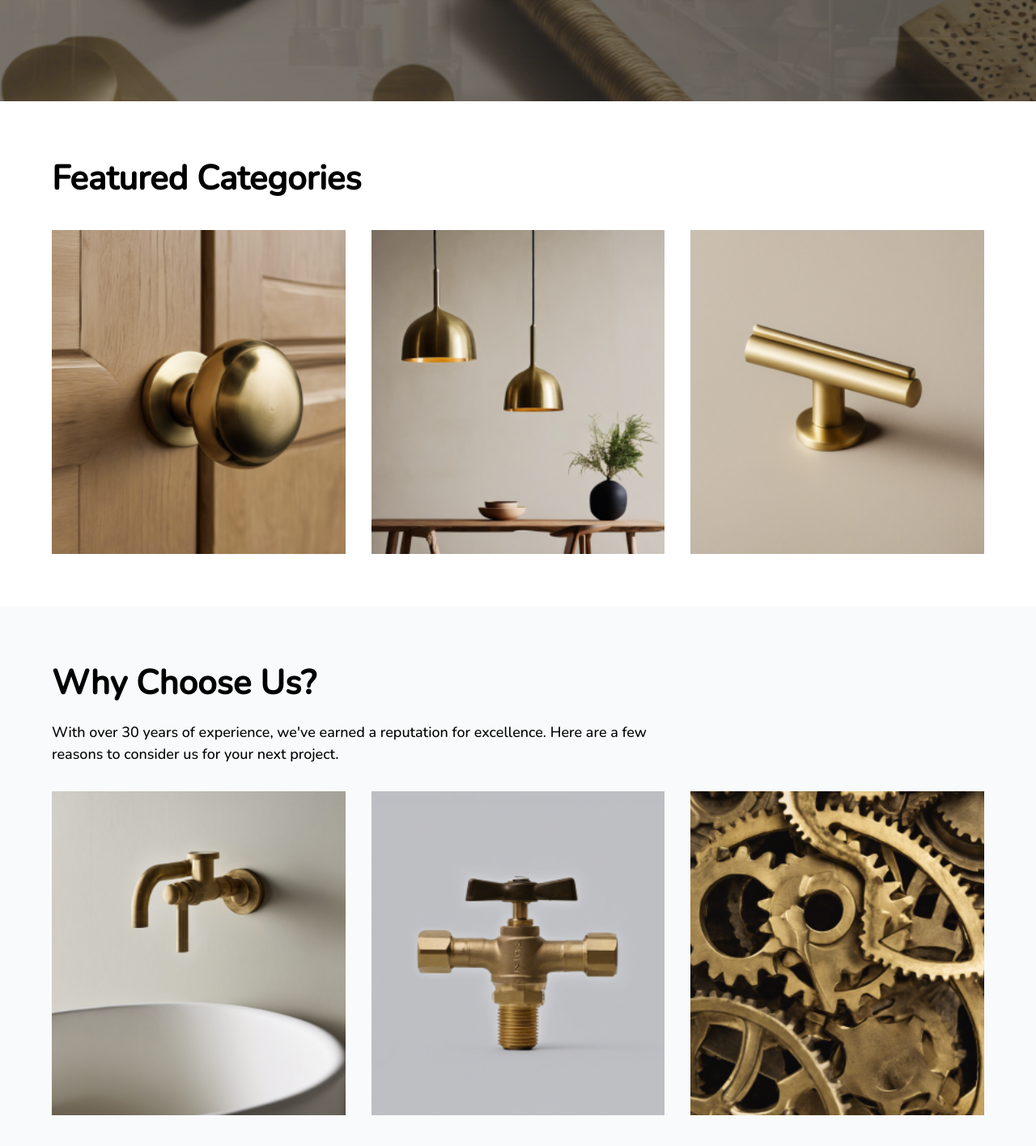
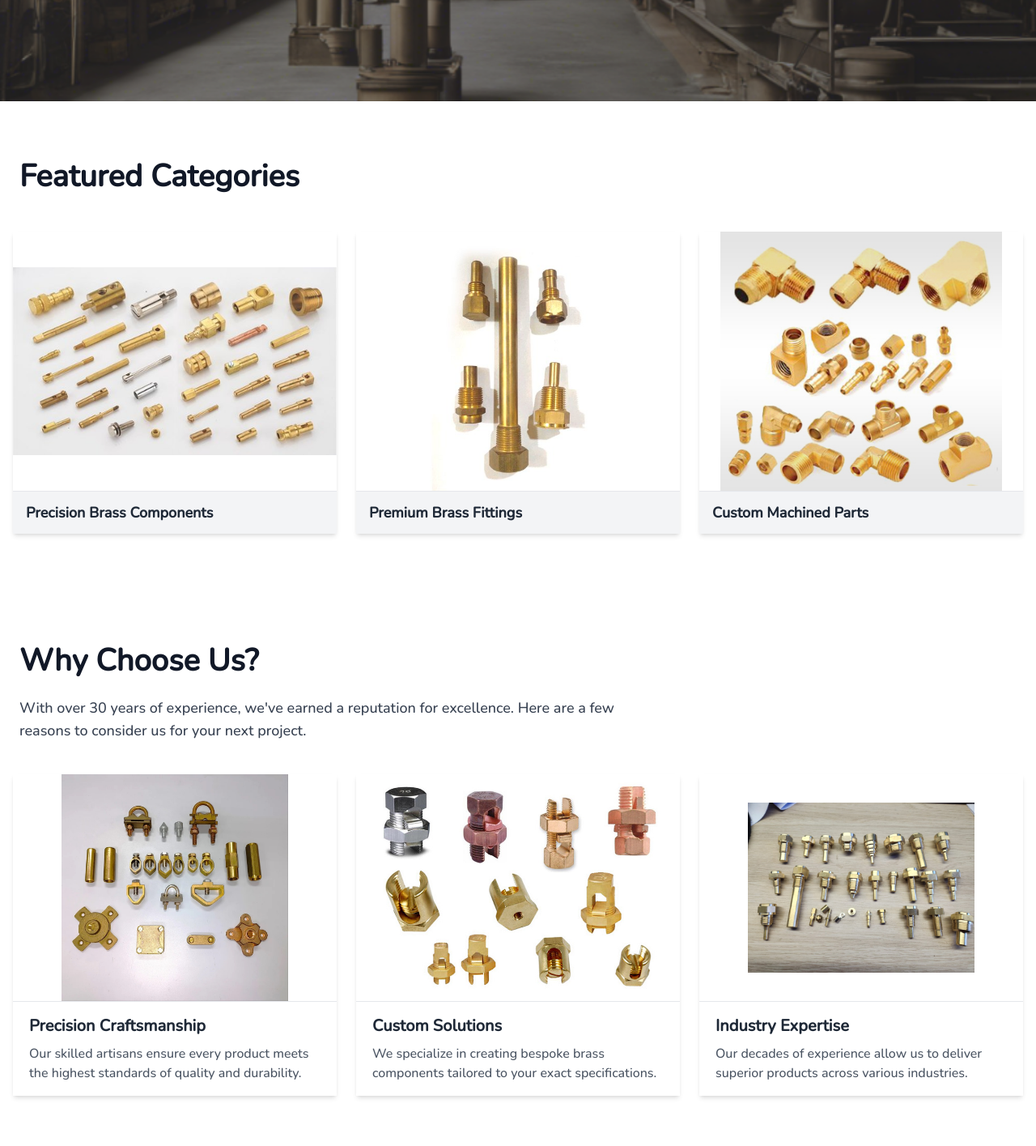
Before and after one commit to Priyeshchikhaliya/Varudi-brass, a React (Vite) app: page /home in a window 1280 px wide. Shown: the part 740-2155 px from the top of the page at 81% size. Built offline with nearby package versions, Linux system fonts and the light colour scheme.

Commit message:
home page products added

```diff
--- a/src/pages/Home.jsx
+++ b/src/pages/Home.jsx
@@ -4,12 +4,12 @@ import Layout from "../Layout/Layout";
 import { Link } from "react-router-dom";
 import section1 from "../assets/section1.png";
 import section1_1 from "../assets/section1_1.png";
-import section2_1 from "../assets/section2_1.png";
-import section2_2 from "../assets/section2_2.png";
-import section2_3 from "../assets/section2_3.png";
-import section3_1 from "../assets/section3_1.png";
-import section3_2 from "../assets/section3_2.png";
-import section3_3 from "../assets/section3_3.png";
+import section2_1 from "../assets/products/transformer-fittings/Products/2.jpg";
+import section2_2 from "../assets/products/brass-auto-parts/Products/8.jpg";
+import section2_3 from "../assets/products/sanatory-components/Products/2.jpeg";
+import section3_1 from "../assets/products/electrical-components/Products/3.jpg";
+import section3_2 from "../assets/products/electrical-components/Products/6.jpg";
+import section3_3 from "../assets/products/brass-auto-parts/Products/4.jpg";
 import section4 from "../assets/section4.png";
 
 function Home() {
@@ -92,68 +92,150 @@ function Home() {
             </div>
           </div>
         </div>
-
-        {/* Section 2 */}
-        <div className="w-full flex flex-col justify-center bg-white px-4 md:px-8 lg:px-16 py-16">
-          <h2 className="text-[28px] sm:text-[42px] font-bold text-black mb-8">
+        {/* Featured Categories Section */}
+        <div className="w-full px-2 sm:px-4 py-12 md:py-16">
+          <div className="w-full max-w-screen-2xl mx-auto">
+            <h2 className="text-[28px] sm:text-[38px] font-bold text-gray-900 mb-10 px-2">
               Featured Categories
             </h2>
-          <div className="grid grid-cols-1 sm:grid-cols-2 md:grid-cols-3 gap-8 justify-items-center">
-            <div className="w-full h-[300px] md:h-[400px] cursor-pointer transition-all duration-200 transform hover:scale-105">
+            <div className="grid grid-cols-1 sm:grid-cols-2 lg:grid-cols-3 gap-4 md:gap-6">
+              {/* Category Card 1 */}
+              <Link to="/products/Transformer%20fittings">
+                <div className="group overflow-hidden shadow-md hover:shadow-xl transition-all duration-300 cursor-pointer">
+                  <div className="h-[280px] md:h-[320px] overflow-hidden">
                     <img
                       src={section2_1}
-                alt="High-quality Brass Products"
-                className="w-full h-full object-cover"
+                      alt="Precision Brass Components"
+                      className="w-full h-full object-contain transform group-hover:scale-105 transition-transform duration-500"
                     />
                   </div>
-            <div className="w-full h-[300px] md:h-[400px] cursor-pointer transition-all duration-200 transform hover:scale-105">
+                  <div className="px-4 py-3 bg-gray-100 border-t border-gray-200">
+                    <h3 className="text-lg font-semibold text-gray-800">
+                      Precision Brass Components
+                    </h3>
+                  </div>
+                </div>
+              </Link>
+
+              {/* Category Card 2 */}
+              <Link to="/products/Brass%20auto%20parts">
+                <div className="group overflow-hidden shadow-md hover:shadow-xl transition-all duration-300 cursor-pointer">
+                  <div className="h-[280px] md:h-[320px] overflow-hidden">
                     <img
                       src={section2_2}
-                alt="Custom Brass Fittings"
-                className="w-full h-full object-cover"
+                      alt="Premium Brass Fittings"
+                      className="w-full h-full object-contain transform group-hover:scale-105 transition-transform duration-500"
                     />
                   </div>
-            <div className="w-full h-[300px] md:h-[400px] cursor-pointer transition-all duration-200 transform hover:scale-105">
+                  <div className="px-4 py-3 bg-gray-100 border-t border-gray-200">
+                    <h3 className="text-lg font-semibold text-gray-800">
+                      Premium Brass Fittings
+                    </h3>
+                  </div>
+                </div>
+              </Link>
+
+              {/* Category Card 3 */}
+              <Link to="/products/Sanatory%20components">
+                <div className="group overflow-hidden shadow-md hover:shadow-xl transition-all duration-300 cursor-pointer">
+                  <div className="h-[280px] md:h-[320px] overflow-hidden">
                     <img
                       src={section2_3}
-                alt="Decorative Brass Hardware"
-                className="w-full h-full object-cover"
+                      alt="Custom Machined Parts"
+                      className="w-full h-full object-contain transform group-hover:scale-105 transition-transform duration-500"
                     />
+                  </div>
+                  <div className="px-4 py-3 bg-gray-100 border-t border-gray-200">
+                    <h3 className="text-lg font-semibold text-gray-800">
+                      Custom Machined Parts
+                    </h3>
+                  </div>
+                </div>
+              </Link>
             </div>
           </div>
         </div>
 
-        {/* Section 3 */}
-        <div className="w-full flex flex-col justify-center bg-gray-50 px-4 md:px-8 lg:px-16 py-16">
-          <h2 className="text-[28px] sm:text-[42px] font-bold text-black mb-4">
+        {/* Why Choose Us Section */}
+        <div className="w-full px-2 sm:px-4 py-12 md:py-16">
+          <div className="w-full max-w-screen-2xl mx-auto">
+            <div className="px-2">
+              <h2 className="text-[28px] sm:text-[38px] font-bold text-gray-900 mb-4">
                 Why Choose Us?
               </h2>
-          <p className="text-[16px] sm:text-[18px] font-medium text-black max-w-[800px] mb-8">
-            With over 30 years of experience, we&apos;ve earned a reputation for
+              <p className="text-lg text-gray-700 mb-10 max-w-3xl">
+                With over 30 years of experience, we've earned a reputation for
                 excellence. Here are a few reasons to consider us for your next
                 project.
               </p>
-          <div className="grid grid-cols-1 sm:grid-cols-2 md:grid-cols-3 gap-8 justify-items-center">
-            <div className="w-full h-[300px] md:h-[400px] cursor-pointer transition-all duration-200 transform hover:scale-105">
+            </div>
+
+            <div className="grid grid-cols-1 sm:grid-cols-2 lg:grid-cols-3 gap-4 md:gap-6">
+              {/* Reason Card 1 */}
+              <Link to="/products/Electrical%20and%20Ground%20accessories">
+                <div className="bg-white overflow-hidden shadow-md hover:shadow-xl transition-all duration-300 cursor-pointer">
+                  <div className="h-[240px] md:h-[280px] overflow-hidden">
                     <img
                       src={section3_1}
-                alt="Quality Craftsmanship"
-                className="w-full h-full object-cover"
+                      alt="Precision Craftsmanship"
+                      className="w-full h-full object-contain"
                     />
                   </div>
-            <div className="w-full h-[300px] md:h-[400px] cursor-pointer transition-all duration-200 transform hover:scale-105">
+                  <div className="px-5 py-4 border-t border-gray-200">
+                    <h3 className="text-xl font-semibold text-gray-800 mb-2">
+                      Precision Craftsmanship
+                    </h3>
+                    <p className="text-gray-600">
+                      Our skilled artisans ensure every product meets the
+                      highest standards of quality and durability.
+                    </p>
+                  </div>
+                </div>
+              </Link>
+
+              {/* Reason Card 2 */}
+              <Link to="/products/Electrical%20and%20Ground%20accessories">
+                <div className="bg-white overflow-hidden shadow-md hover:shadow-xl transition-all duration-300 cursor-pointer">
+                  <div className="h-[240px] md:h-[280px] overflow-hidden">
                     <img
                       src={section3_2}
-                alt="Expert Design Team"
-                className="w-full h-full object-cover"
+                      alt="Custom Solutions"
+                      className="w-full h-full object-contain"
                     />
                   </div>
-            <div className="w-full h-[300px] md:h-[400px] cursor-pointer transition-all duration-200 transform hover:scale-105">
+                  <div className="px-5 py-4 border-t border-gray-200">
+                    <h3 className="text-xl font-semibold text-gray-800 mb-2">
+                      Custom Solutions
+                    </h3>
+                    <p className="text-gray-600">
+                      We specialize in creating bespoke brass components
+                      tailored to your exact specifications.
+                    </p>
+                  </div>
+                </div>
+              </Link>
+
+              {/* Reason Card 3 */}
+              <Link to="/products/Brass%20auto%20parts">
+                <div className="bg-white overflow-hidden shadow-md hover:shadow-xl transition-all duration-300 cursor-pointer">
+                  <div className="h-[240px] md:h-[280px] overflow-hidden">
                     <img
                       src={section3_3}
-                alt="Trusted Global Partner"
-                className="w-full h-full object-cover"
+                      alt="Industry Expertise"
+                      className="w-full h-full object-contain rotate-90"
                     />
+                  </div>
+                  <div className="px-5 py-4 border-t border-gray-200">
+                    <h3 className="text-xl font-semibold text-gray-800 mb-2">
+                      Industry Expertise
+                    </h3>
+                    <p className="text-gray-600">
+                      Our decades of experience allow us to deliver superior
+                      products across various industries.
+                    </p>
+                  </div>
+                </div>
+              </Link>
             </div>
           </div>
         </div>
```
Lines whose indentation alone changed are shown as unchanged.
